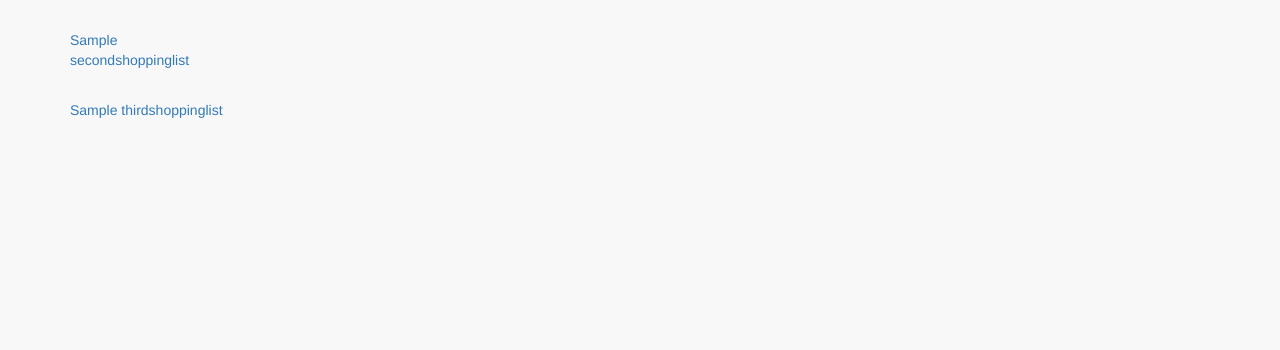
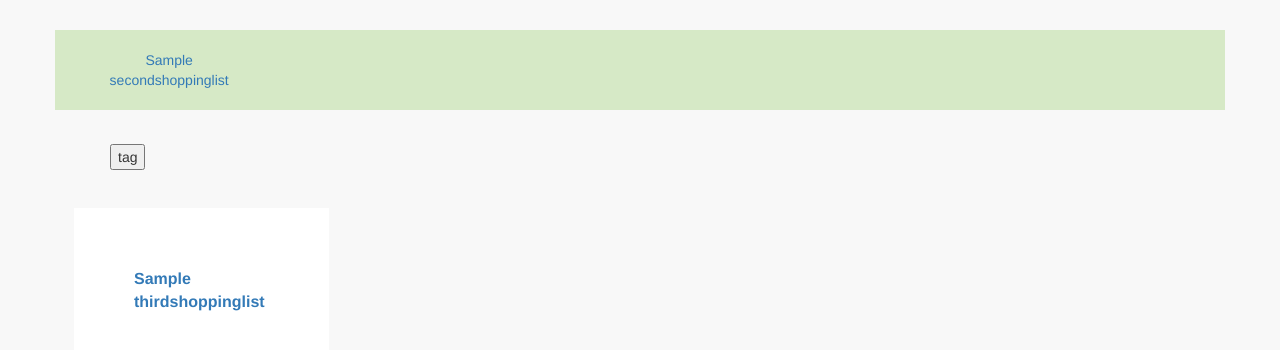
Before and after one commit to duyabobo/feidan, a Django app: a page that uses shoppinglist/templates/third_index.html in a window 1280 px wide. Shown: the top 350 px of the page. Run offline with Django 3.2, Linux system fonts and the light colour scheme; tables that the repository leaves empty hold one stand-in row (values such as "Sample post"); data that the repository does not hold is empty; some libraries are stand-ins or nearby versions.

Commit message:
U index.html: 修改显示样式

```diff
--- a/shoppinglist/admin.py
+++ b/shoppinglist/admin.py
@@ -17,5 +17,11 @@ class SecondShoppingListAdmin(admin.ModelAdmin):
     search_fields = ('id', 'name')
 
 
+class ThirdShoppingListAdmin(admin.ModelAdmin):
+    list_display = ('id', 'name', 'serial_number')
+    search_fields = ('id', 'name')
+
+
 admin.site.register(FirstShoppingList, FirstShoppingListAdmin)
 admin.site.register(SecondShoppingList, SecondShoppingListAdmin)
+admin.site.register(ThirdShoppingList, ThirdShoppingListAdmin)
--- a/shoppinglist/db_utils/third_shopping_list.py
+++ b/shoppinglist/db_utils/third_shopping_list.py
@@ -12,7 +12,9 @@ def get_third_shopping_list_context(second_shopping_item_id, page=0):
     :param page:
     :return:
     """
-    third_shopping_lists = ThirdShoppingList.get_items_by_father_id(father_id=second_shopping_item_id, page=page, limit=24)
+    third_shopping_lists = []
+    if second_shopping_item_id != 'undefined':
+        third_shopping_lists = ThirdShoppingList.get_items_by_father_id(father_id=second_shopping_item_id, page=page, limit=24)
     third_shopping_list_context = {
         t_s_l.serial_number: t_s_l for t_s_l in third_shopping_lists
     }
--- a/shoppinglist/models.py
+++ b/shoppinglist/models.py
@@ -56,6 +56,6 @@ class SecondShoppingList(BaseModel):
 class ThirdShoppingList(BaseModel):
     """三级菜单，即最终的具体商品品类"""
     father_id = models.IntegerField('所属二级菜单id', default=1)
-    name = models.CharField('名称', max_length=20, default='')
+    name = models.CharField('名称', max_length=50, default='')
     status = models.IntegerField('状态', default=0)  # 0：上线，1：在售，2：售罄，3：下架
     serial_number = models.FloatField('位置序号', default=0)
--- a/shoppinglist/static/css/shoppinglist.css
+++ b/shoppinglist/static/css/shoppinglist.css
@@ -6,10 +6,37 @@ body {
     margin-top: 30px;
 }
 
-.first_shopping_list {
+body > div.container > div > div.second_shopping_item {
+    text-align: center;
+}
+
+.first_shopping_item {
     font-size: 16px;
     font-weight: 700;
     background-color: #ffffff;
     margin: 4px;
     padding: 60px;
 }
+
+.second_shopping_list {
+    background-color: #d6e9c6;
+    padding: 20px;
+    margin-bottom: 4px;
+}
+
+.second_shopping_list_tag {
+    margin-bottom: 4px;
+}
+
+body > div.container > div.second_shopping_list_tag {
+    margin-left: 40px;
+    margin-right: 40px;
+}
+
+.third_shopping_item {
+    font-size: 16px;
+    font-weight: 700;
+    background-color: #ffffff;
+    margin: 4px;
+    padding: 60px;
+}
--- a/shoppinglist/static/js/index.js
+++ b/shoppinglist/static/js/index.js
@@ -1,12 +1,13 @@
-$(document).ready(function(){
-    $('body > div.container > div > div:nth-child(1)').addClass('active');
-    third_shopping_list();
-});
 function third_shopping_list() {
     $.get(
-        '/shopping/list/third/' + $('body > div.container > div > div.active > a').attr('class'),
+        '/shopping/list/third/' + $('body > div.container > div > div.active > a').attr('class') + '/',
         function(data, status) {
             $('body > div.third_shopping_list').html(data);
         }
     );
 }
+$(document).on("click", ".second_shopping_item", function () {
+    $('body > div.container > div > div').removeClass('active');
+    $(this).addClass('active');
+    third_shopping_list();
+});
--- a/shoppinglist/templates/index.html
+++ b/shoppinglist/templates/index.html
@@ -7,7 +7,7 @@
     <div class="row">
         {% for first_shopping_item in first_shopping_list %}
         <div class="col-md-3">
-        <div class="first_shopping_list">
+        <div class="first_shopping_item">
             <a href="{% url 'second_shopping_list' first_shopping_item.id %}">{{ first_shopping_item.name }}</a>
         </div>
         </div>
--- a/shoppinglist/templates/second_index.html
+++ b/shoppinglist/templates/second_index.html
@@ -4,13 +4,27 @@
 {% endblock %}
 {% block body %}
     <div class="container">
-    <div class="row">
+    <div class="row second_shopping_list">
         {% for second_shopping_item in second_shopping_list %}
-        <div class="col-md-2 second_shopping_list">
+        <div class="col-md-2 second_shopping_item">
             <a href="#" class={{ second_shopping_item.id }}>{{ second_shopping_item.name }}</a>
         </div>
         {% endfor %}
     </div>
     </div>
+    <div class="container">
+    <div class="row second_shopping_list_tag">
+        <button> tag </button>
+        {% for tag in second_shopping_list_tags %}  {#todo#}
+            <button> tag </button>
+        {% endfor %}
+    </div>
+    </div>
     <div class="third_shopping_list"></div>
+    <script>
+        $(document).ready(function(){
+            $('body > div.container > div > div:nth-child(1)').addClass('active');
+            third_shopping_list();
+        });
+    </script>
 {% endblock %}
--- a/shoppinglist/templates/third_index.html
+++ b/shoppinglist/templates/third_index.html
@@ -2,7 +2,9 @@
 <div class="row">
     {% for third_shopping_item in third_shopping_list %}
     <div class="col-md-3">
-    <a href="#">{{ third_shopping_item.name }}</a>
+    <div class="third_shopping_item">
+        <a href="#">{{ third_shopping_item.name }}</a>
+    </div>
     </div>
     {% endfor %}
 </div>
```
